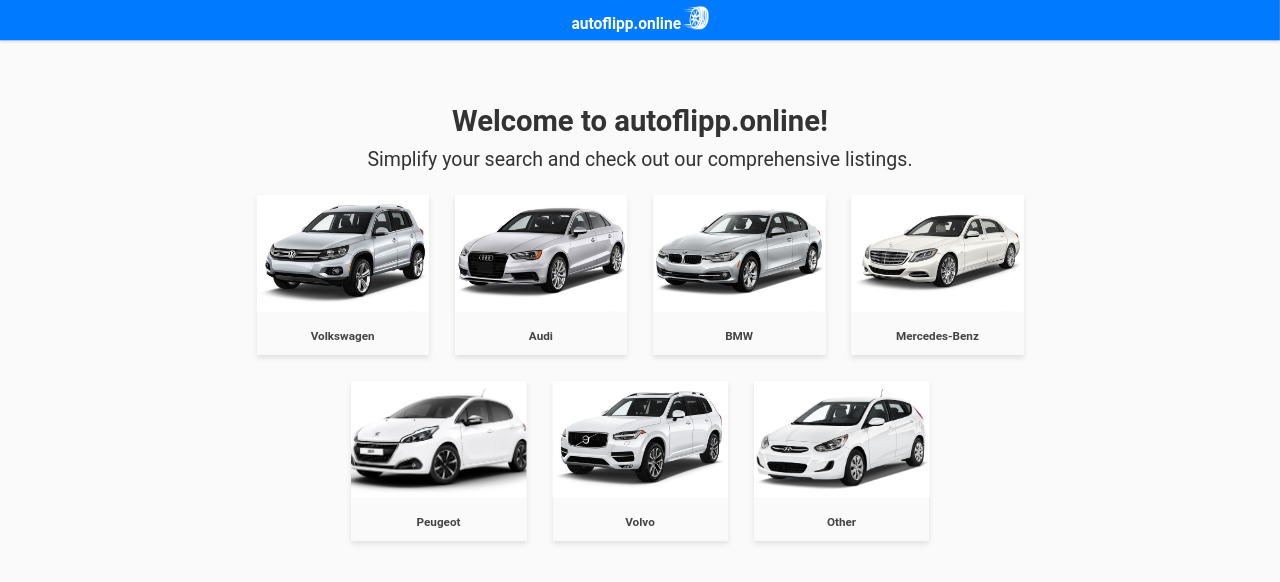
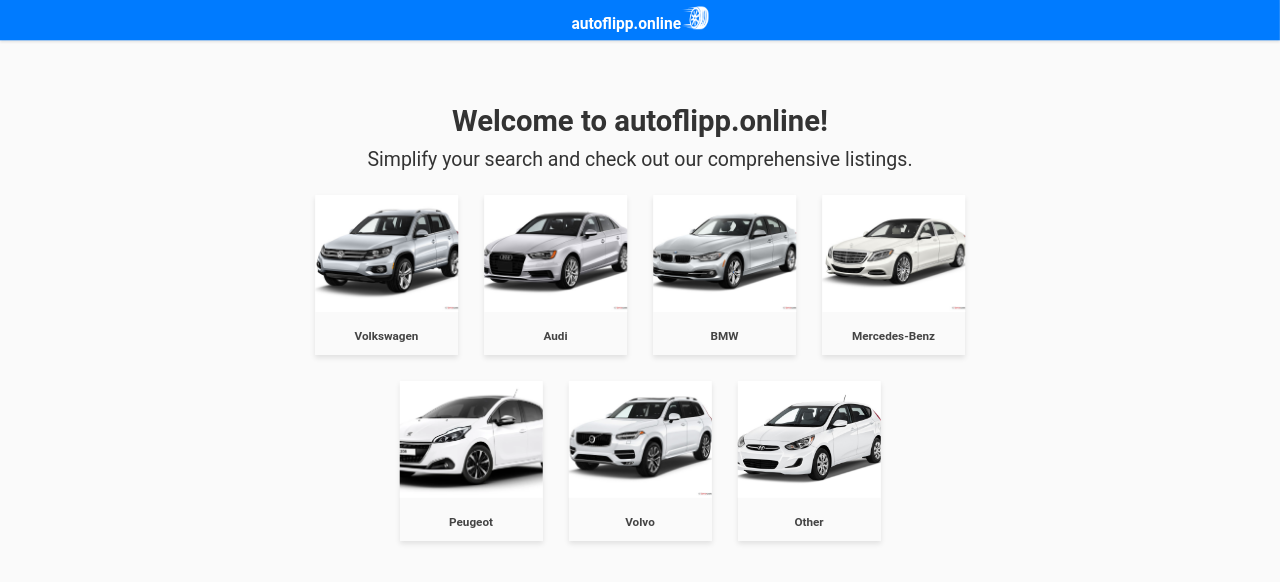
Before and after one commit to HMaksumic/autoflipp.online, a React (Vite) app in the folder frontend/: page /home in a window 1280 px wide. Shown: the top 582 px of the page. Built offline with nearby package versions, Linux system fonts and the light colour scheme.

Commit message:
fix: decrease button size

```diff
--- a/frontend/src/pages/HomeActual.css
+++ b/frontend/src/pages/HomeActual.css
@@ -52,7 +52,7 @@
 
   .category-card {
     flex: 1 1 240px;
-    max-width: 270px;
+    max-width: 220px;
     margin: 10px;
     text-align: center;
     box-shadow: 0 4px 8px rgba(0, 0, 0, 0.1);
```
